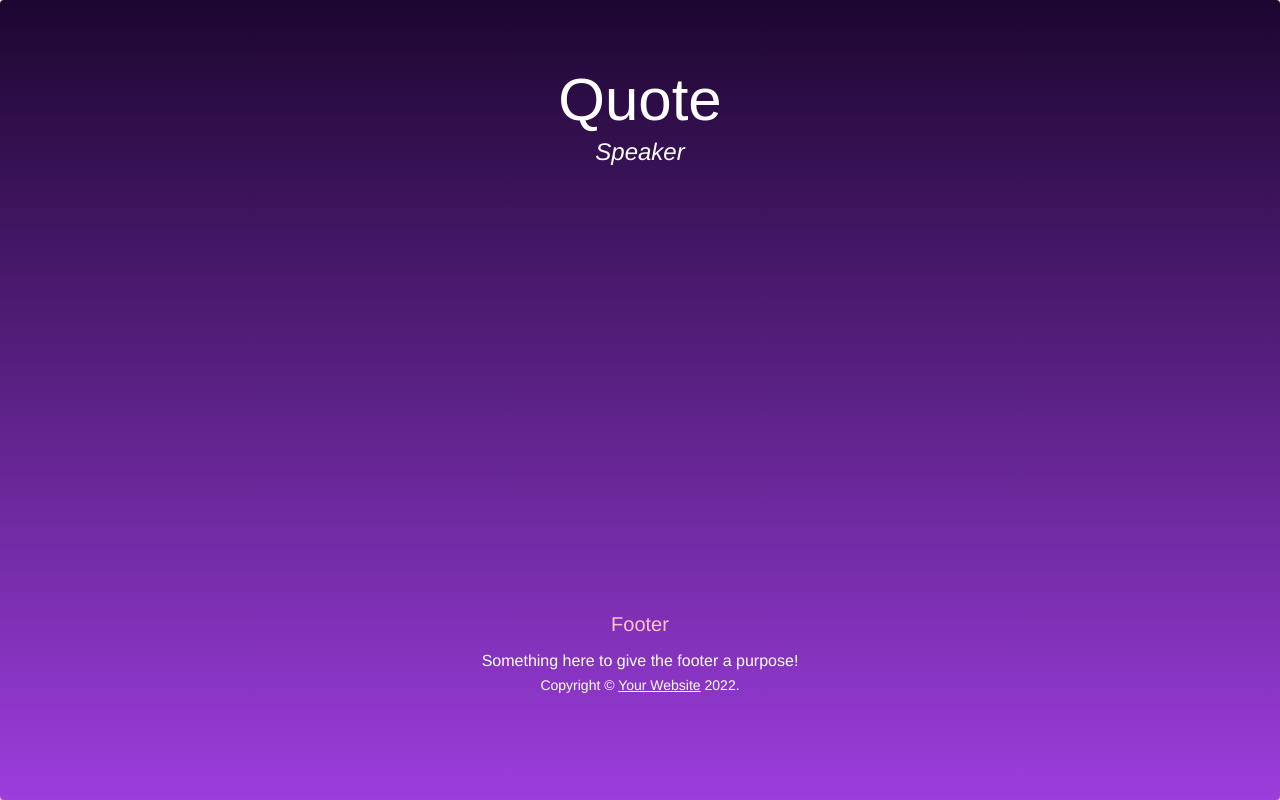
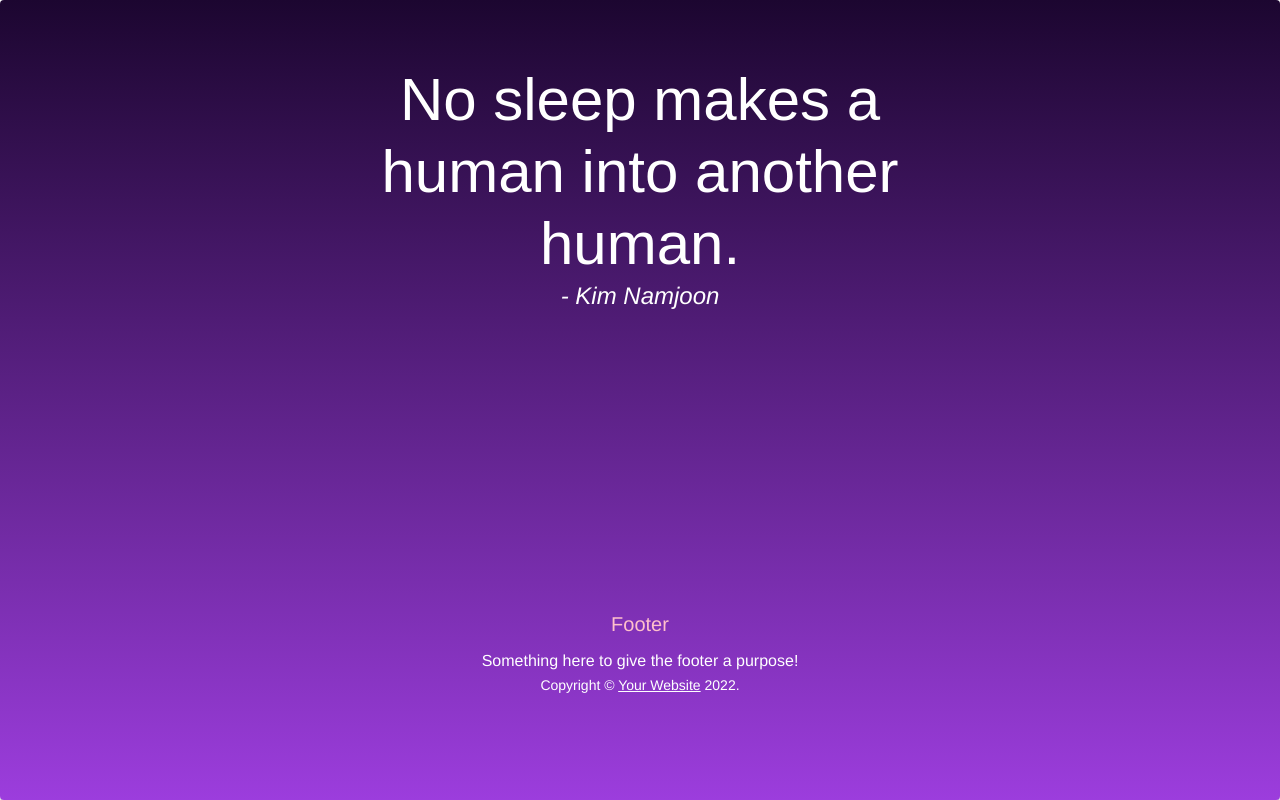
Before and after one commit to EmmaSecrest/btsQuotesRandomizer, a React (Create React App) app: page / in a window 1280 px wide. Built offline with nearby package versions, Linux system fonts and the light colour scheme.

Commit message:
quotes are displayed"

```diff
--- a/src/quoteCard.js/QuoteCard.js
+++ b/src/quoteCard.js/QuoteCard.js
@@ -1,17 +1,16 @@
 import * as React from 'react';
-
-
 import Box from '@mui/material/Box';
 import Container from '@mui/material/Container';
 import Stack from '@mui/material/Stack';
-
-
 import Typography from '@mui/material/Typography';
-
+import { quotes } from '../quotesDatabase/database';
+import { useState } from 'react';
 
 
 export default function QuoteCard(){
+   const quotesLength = quotes.length;
 
+   const [quoteIndex ,setQuoteIndex] = useState(Math.floor(Math.random() * quotesLength))
 
     return(
 
@@ -31,10 +30,10 @@ export default function QuoteCard(){
               fontFamily='Arial'
 
             >
-              Quote
+              {quotes[quoteIndex].quote}
             </Typography>
             <Typography variant="h5" align="center" color="#fff" paragraph fontStyle='italic'>
-              Speaker
+              - {quotes[quoteIndex].speaker}
             </Typography>
             <Stack
               sx={{ pt: 4 }}
```
